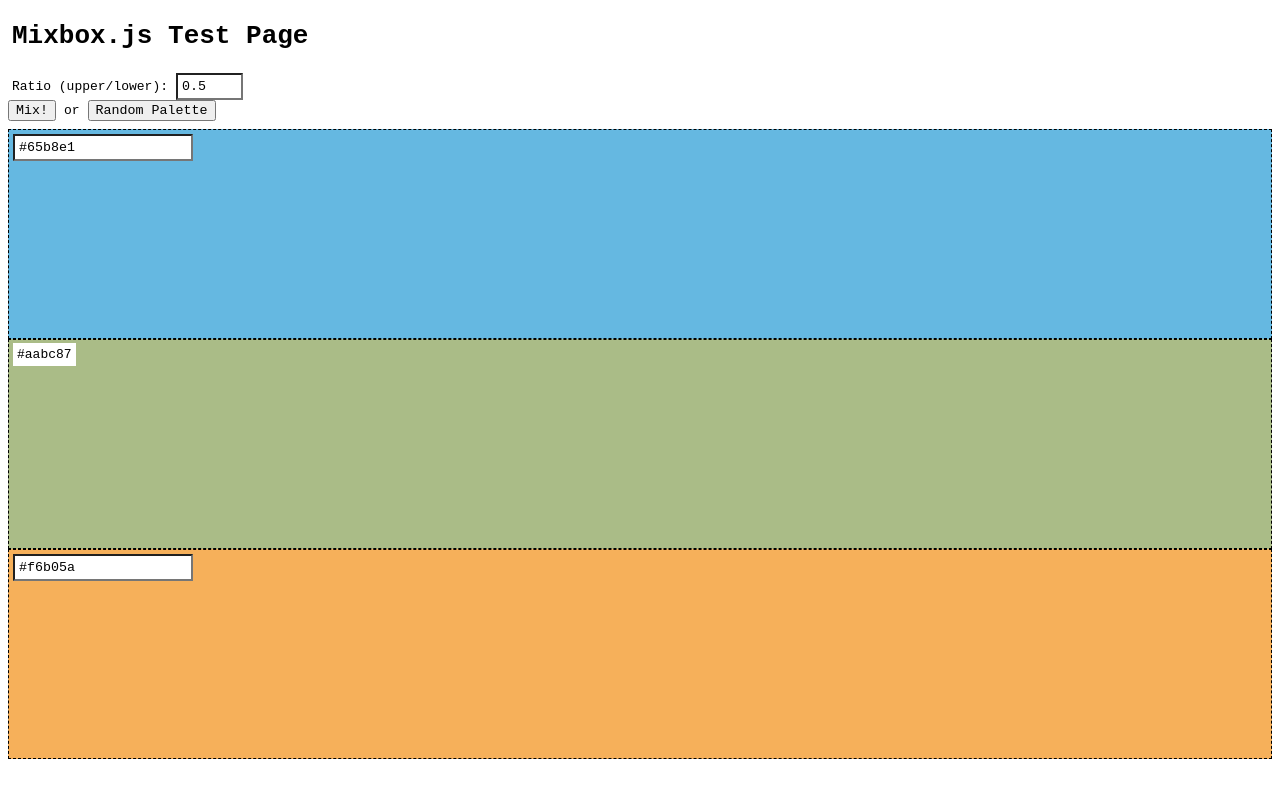
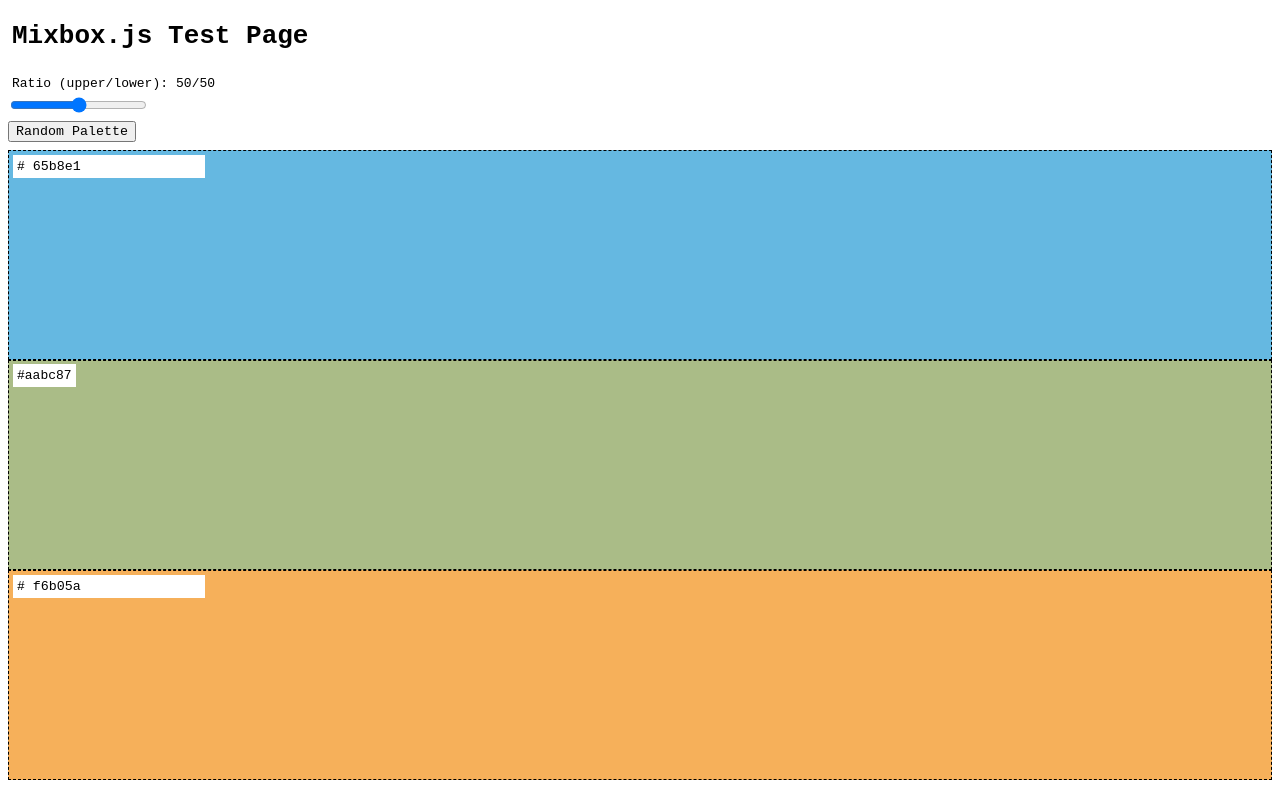
Before and after one commit to digital-diplomat/mixbox-test, a plain HTML site: page index.html in a window 1280 px wide. Drawn offline with Linux system fonts and the light colour scheme.

Commit message:
Changed ratio to slider, enabled changes on keypress

```diff
--- a/index.html
+++ b/index.html
@@ -8,16 +8,17 @@
   </head>
   <body>
     <h1>Mixbox.js Test Page</h1>
-    <span>Ratio (upper/lower):</span> <input id="ratio" type="number" min="0" max="1" step="0.05" value="0.5"/><br/>
-    <button onclick="mixColors()">Mix!</button> <span>or</span> <button onclick="randomColors()">Random Palette</button>
+    <span>Ratio (upper/lower):</span><span id="percent">50/50</span><br/>
+    <input id="ratio" type="range" min="0" max="100" step="1" value="50" oninput="updateRatio(); mixColors()"/><br/>
+    <button onclick="randomColors()">Random Palette</button>
     <div id="upper">
-      <input id="upper-val" type="text" value="#000000"/>
+      <span>#</span><input id="upper-val" type="text" value="000000" onkeyup="mixColors()"/>
     </div>
     <div id="mixed">
       <span id="mixed-val">#808080</span>
     </div>
     <div id="lower">
-      <input id="lower-val" type="text" value="#ffffff"/>
+      <span>#</span><input id="lower-val" type="text" value="ffffff" onkeyup="mixColors()"/>
     </div>
   </body>
 
@@ -27,6 +28,7 @@
       color: #000;
       font-family: monospace;
       padding: 4px;
+      border: none;
     }
 
     button {
@@ -63,21 +65,18 @@
     var upperVal = document.querySelector("#upper-val");
     var lowerVal = document.querySelector("#lower-val");
     var mixedVal = document.querySelector("#mixed-val");
+    var percent = document.querySelector("#percent");
+
+    function updateRatio() {
+      var ratio = Number.parseInt(document.querySelector("#ratio").value);
+      percent.textContent = (100 - ratio) + "/" + ratio;
+    }
 
     randomColors();
 
-    upperVal.onchange = function () {
-      upper.style.backgroundColor = upperVal.value;
-    }
-
-    lowerVal.onchange = function () {
-      lower.style.backgroundColor = lowerVal.value;
-    }
-
-
     function randomColors() {
-      upperVal.value = "#" + ('000000' + Math.floor(Math.random() * 0xFFFFFF).toString(16)).slice(-6);
-      lowerVal.value = "#" + ('000000' + Math.floor(Math.random() * 0xFFFFFF).toString(16)).slice(-6);
+      upperVal.value = ('000000' + Math.floor(Math.random() * 0xFFFFFF).toString(16)).slice(-6);
+      lowerVal.value = ('000000' + Math.floor(Math.random() * 0xFFFFFF).toString(16)).slice(-6);
       mixColors();
     }
 
@@ -85,16 +84,27 @@
       // Mix colors for result.
       var ratio = document.querySelector("#ratio").value;
 
-      upper.style.backgroundColor = upperVal.value;
-      lower.style.backgroundColor = lowerVal.value;
+      upper.style.backgroundColor = "#" + upperVal.value;
+      lower.style.backgroundColor = "#" + lowerVal.value;
 
-      var result = mixbox.lerp(upperVal.value, lowerVal.value, 1 - ratio);
+      var result = mixbox.lerp("#" + upperVal.value, "#" + lowerVal.value, ratio/100);
 
-      mixed.style.backgroundColor = result.toString();
-      mixedVal.textContent = "#" +
+      try {
+        mixed.style.backgroundColor = result.toString();
+      } catch (TypeError) {
+        return;
+      }
+      var resultHex = "#" +
         ('0' + result[0].toString(16)).slice(-2) +
         ('0' + result[1].toString(16)).slice(-2) +
         ('0' + result[2].toString(16)).slice(-2);
+
+      if (result.length === 4) {
+        resultHex += ('0' + result[3].toString(16)).slice(-2);
+      }
+
+      mixedVal.textContent = resultHex;
+      console.log(upperVal.value + " × " + lowerVal.value + " → " + resultHex);
     }
   </script>
 
```
